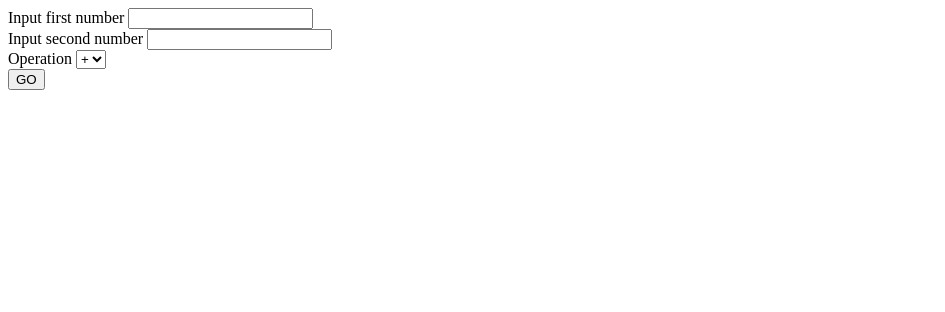
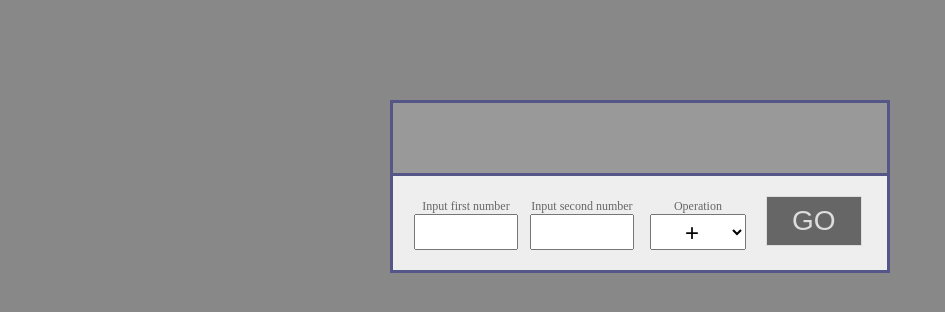
Before and after one commit to TheCodingBichon/HTML_CSS-SDA, a plain HTML site: page index2.html in a window 1280 px wide. Shown: the whole page, without its empty margins (0-945 px from the left). Drawn offline with Linux system fonts and the light colour scheme.

Commit message:
Exercise 2 - CSS added

```diff
--- a/css/style2.css
+++ b/css/style2.css
@@ -0,0 +1,67 @@
+body {
+  background-color: #888888;
+  font-family: "Times New Roman", Times, serif;
+}
+
+#container {
+  width: 500px;
+  background-color: #eeeeee;
+  margin: 100px auto;
+}
+
+#screen {
+  height: 60px;
+  line-height: 50px;
+  padding: 5px;
+  font-size: 36px;
+  text-align: right;
+  background-color: #999999;
+  color: #555588;
+  border: 3px solid #555588;
+}
+
+#form {
+  border: 3px solid #555588;
+  border-top: none;
+}
+
+#calculator {
+  padding: 15px;
+  display: flex;
+  flex-direction: row;
+  flex-wrap: wrap;
+  text-align: center;
+}
+
+.item {
+  width: 23%;
+  padding: 5px 1%;
+}
+
+label {
+  font-size: 12px;
+  text-align: center;
+  color: #666666;
+}
+
+input[type="text"],
+select {
+  width: 90%;
+  line-height: 30px;
+  font-size: 24px;
+  text-align: center;
+}
+
+select {
+  height: 36px;
+}
+
+input[type="button"] {
+  width: 90%;
+  height: 50px;
+  text-align: center;
+  font-size: 28px;
+  color: #dddddd;
+  background: #666666;
+  border: 1px solid #dddddd;
+}
--- a/index2.html
+++ b/index2.html
@@ -5,6 +5,7 @@
     <meta http-equiv="X-UA-Compatible" content="IE=edge" />
     <meta name="viewport" content="width=device-width, initial-scale=1.0" />
     <title>Exercise_2</title>
+    <link rel="stylesheet" href="css/style2.css" />
     <script src="js/index2.js"></script>
   </head>
   <body>
@@ -15,11 +16,11 @@
         <div id="calculator">
           <div class="item">
             <label for="number1">Input first number</label>
-            <input type="text" name="number1" value />
+            <input type="text" name="number1" value="" />
           </div>
           <div class="item">
             <label for="number2">Input second number</label>
-            <input type="text" name="number2" value />
+            <input type="text" name="number2" value="" />
           </div>
           <div class="item">
             <label for="operation">Operation</label>
@@ -29,9 +30,9 @@
               <option value="*">*</option>
               <option value="/">/</option>
             </select>
-            <div class="item">
-              <input type="button" name="submit" value="GO" />
-            </div>
+          </div>
+          <div class="item">
+            <input type="button" name="submit" value="GO" />
           </div>
         </div>
       </form>
```
